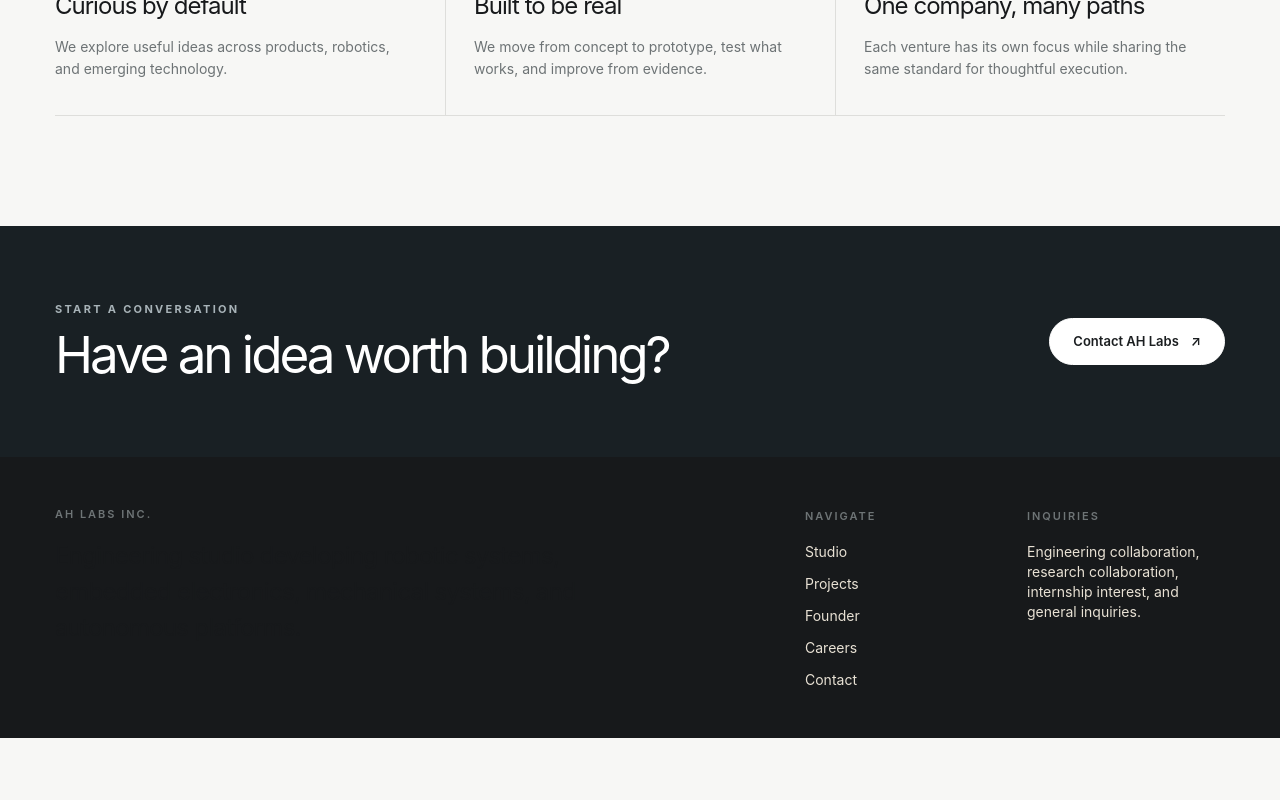
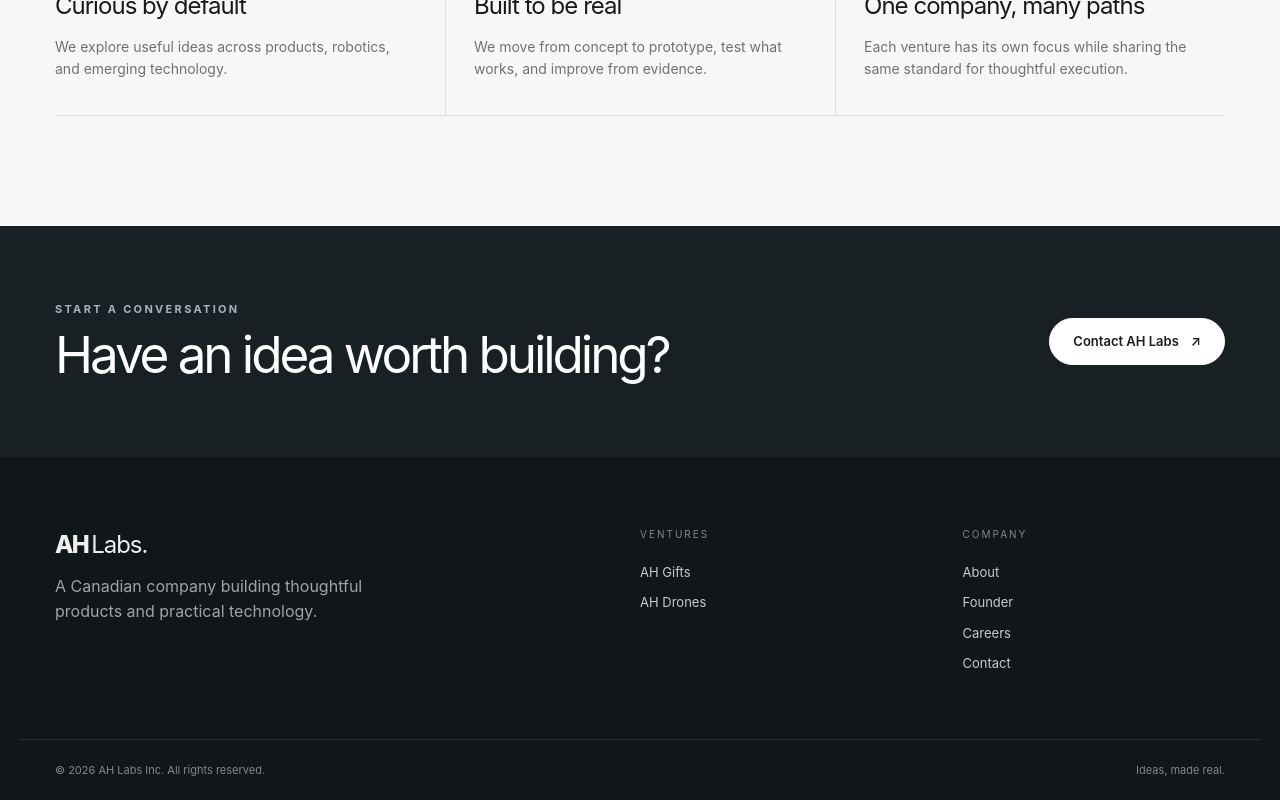
Before and after one commit to humzam241241/AH-Labs-Inc, a Next.js app: page / in a window 1280 px wide. Shown: the part 2544-3344 px from the top of the page. Before the commit the page ends 3282 px from the top, so only its background shows below. Built offline with nearby package versions, Linux system fonts and the light colour scheme.

Commit message:
Update AH Labs footer

```diff
--- a/components/footer.tsx
+++ b/components/footer.tsx
@@ -1,6 +1,5 @@
 import Link from "next/link"
-import { navItems } from "./design-system"
 
 export function Footer() {
-  return <footer className="border-t border-[var(--ink)] bg-[var(--ink)] text-[var(--surface)]"><div className="site-shell grid gap-10 py-12 md:grid-cols-[1fr_420px]"><div><p className="label text-[#cfc8bb]">AH Labs Inc.</p><p className="mt-4 max-w-xl text-2xl leading-9 tracking-[-0.03em]">Engineering studio developing robotic systems, embedded electronics, mechanical systems, and autonomous platforms.</p></div><div className="grid grid-cols-2 gap-6 text-sm"><div><p className="label text-[#cfc8bb]">Navigate</p><div className="mt-4 grid gap-3">{navItems.map((item) => <Link key={item.href} href={item.href} className="text-[#e8e1d4] hover:text-white">{item.label}</Link>)}</div></div><div><p className="label text-[#cfc8bb]">Inquiries</p><p className="mt-4 text-[#e8e1d4]">Engineering collaboration, research collaboration, internship interest, and general inquiries.</p></div></div></div></footer>
+  return <footer className="site-footer"><div className="site-shell footer-grid"><div><Link href="/" className="wordmark light-mark">AH <span>Labs.</span></Link><p>A Canadian company building thoughtful products and practical technology.</p></div><div><p className="footer-label">Ventures</p><Link href="/gifts">AH Gifts</Link><Link href="/projects/autonomous-lidar-mapping-drone">AH Drones</Link></div><div><p className="footer-label">Company</p><Link href="/#about">About</Link><Link href="/founder">Founder</Link><Link href="/careers">Careers</Link><Link href="/contact">Contact</Link></div></div><div className="site-shell footer-bottom"><span>© 2026 AH Labs Inc. All rights reserved.</span><span>Ideas, made real.</span></div></footer>
 }
```
